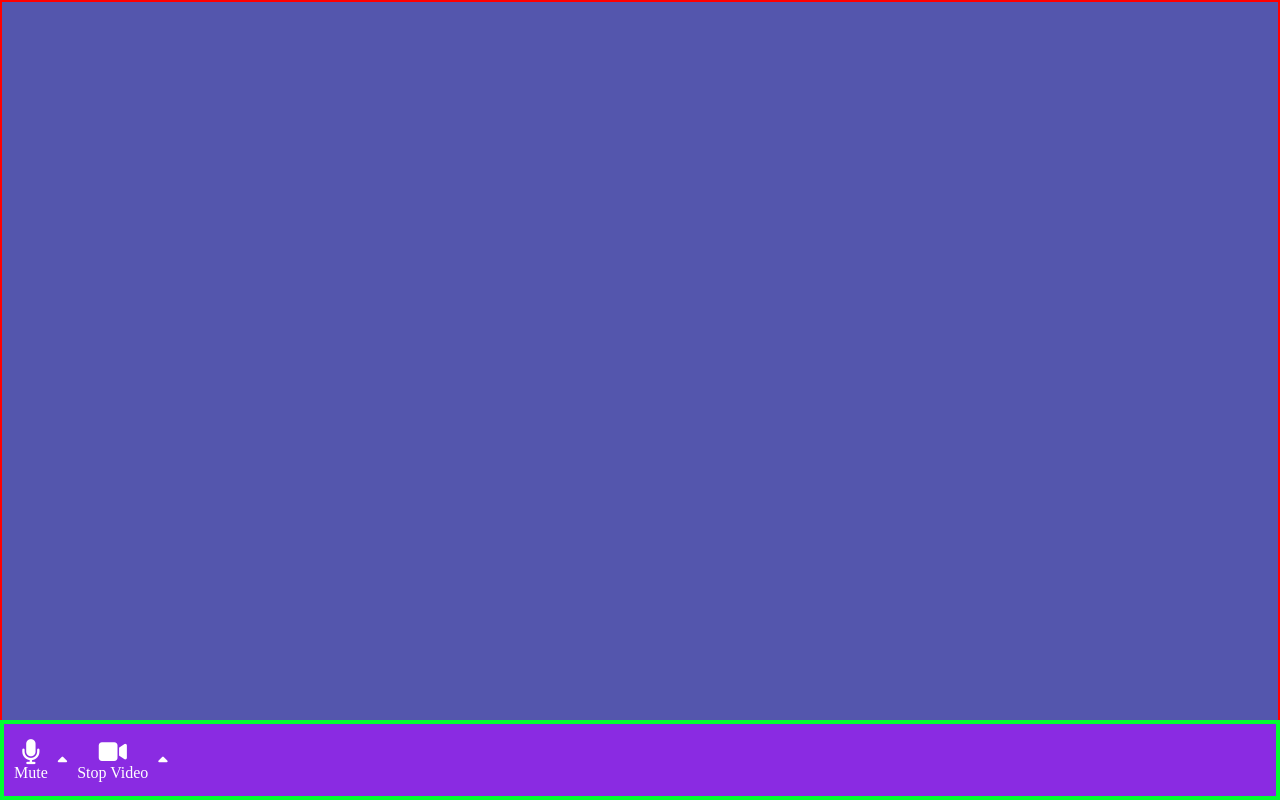
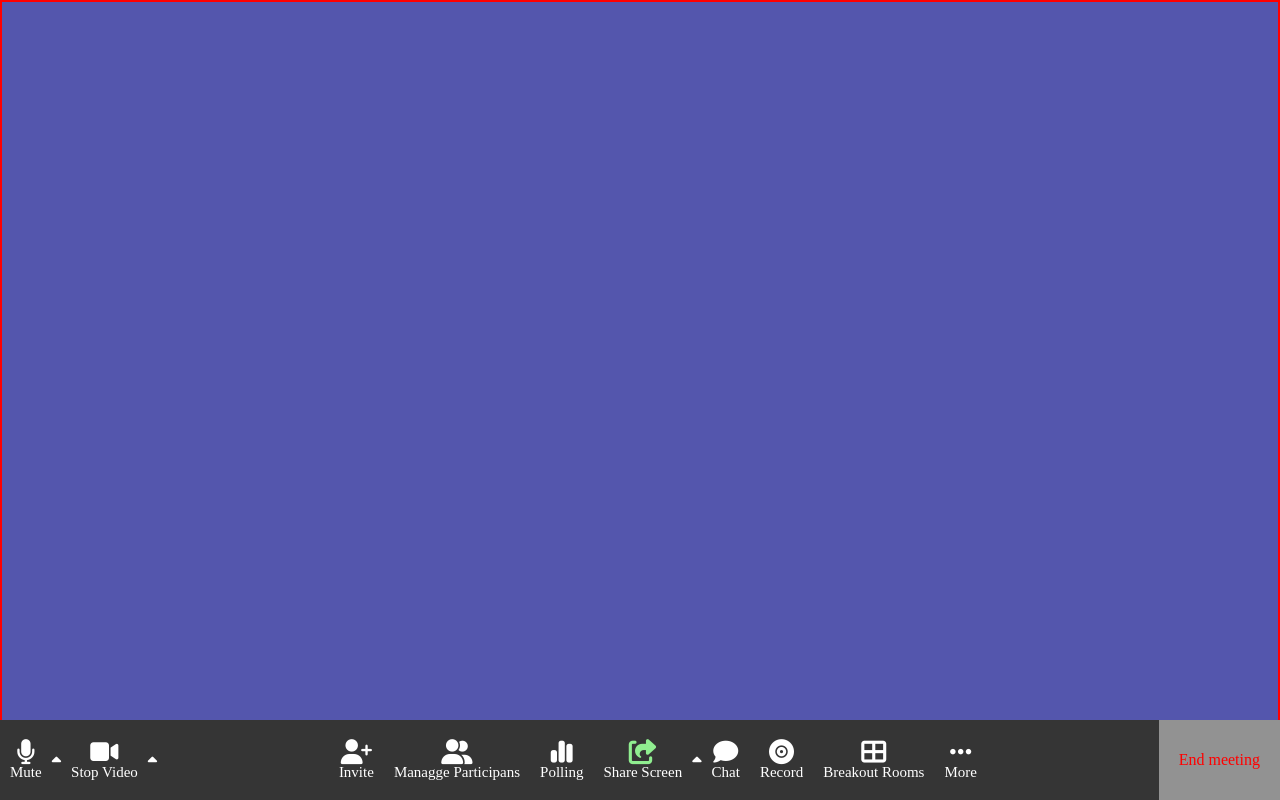
Before and after one commit to Edoardo-Monti/html-css-zoom, a plain HTML site: page index.html in a window 1280 px wide. Drawn offline with Linux system fonts and the light colour scheme.

Commit message:
Fine parte Footer

```diff
--- a/assets/style.css
+++ b/assets/style.css
@@ -19,9 +19,9 @@ main{
     background-color: rgb(84, 86, 173);
 }
 
+/* Footer */
 footer{
-    background-color: blueviolet;
-    border: 4px solid rgb(1, 255, 48);
+    background-color: rgb(53, 53, 53);
     height: 10vh;
     position: fixed;
     bottom: 0;
@@ -39,7 +39,7 @@ footer{
 }
 
 
-.fa-microphone, .fa-video{
+.icons{
     font-size: 25px;
 }
 
@@ -52,11 +52,30 @@ footer{
     margin: 0 10px;
 }
 
-.center div p{
+footer p{
     color: white;
+    font-size: 15px;
 }
 
 .center div{
     flex-direction: column;
     align-items: center;
 }
+
+.cl-green{
+    color: lightgreen;
+}
+
+.cl-red{
+    color: red;
+}
+
+.p-space{
+    padding-left: 20px;
+    padding-right: 20px;
+
+}
+
+.cl-grey{
+    background-color: rgb(146, 146, 146);
+}
--- a/index.html
+++ b/index.html
@@ -17,21 +17,53 @@
     <footer class="flex">
         <div class="flex center">
             <div class="flex">
-                <i class="fa-solid fa-microphone"></i>
+                <i class="fa-solid fa-microphone icons"></i>
                 <p>Mute</p>
             </div>
             <i class="fa-solid fa-caret-up"></i>
             <div class="flex">
-                <i class="fa-solid fa-video"></i>
+                <i class="fa-solid fa-video icons"></i>
                 <p>Stop Video</p>
             </div>
             <i class="fa-solid fa-caret-up"></i>
         </div>
-        <div>
-
+        <div class="flex center">
+            <div class="flex">
+                <i class="fa-solid fa-user-plus icons"></i>
+                <p>Invite</p>
+            </div>
+            <div class="flex">
+                <i class="fa-solid fa-user-group icons"></i>
+                <p>Managge Participans</p>
+            </div>
+            <div class="flex">
+                <i class="fa-solid fa-chart-simple icons"></i>
+                <p>Polling</p>
+            </div>
+            <div class="flex">
+                <i class="fa-solid fa-share-from-square icons cl-green"></i>
+                <p>Share Screen</p>
+            </div>
+            <i class="fa-solid fa-caret-up"></i>
+            <div class="flex">
+                <i class="fa-solid fa-comment icons"></i>
+                <p>Chat</p>
+            </div>
+            <div class="flex">
+                <i class="fa-solid fa-record-vinyl icons"></i>
+                <p>Record</p>
+            </div>
+            <div class="flex">
+                <i class="fa-solid fa-table-cells-large icons"></i>
+                <p>Breakout Rooms</p>
+            </div>
+            <div class="flex">
+                <i class="fa-solid fa-ellipsis icons"></i>
+                <p>More</p>
+            </div>
         </div>
-        <div>
-
+        <div class="flex center cl-grey p-space">
+            <span class="cl-red">End meeting</span>
         </div>
     </footer>
 
```
